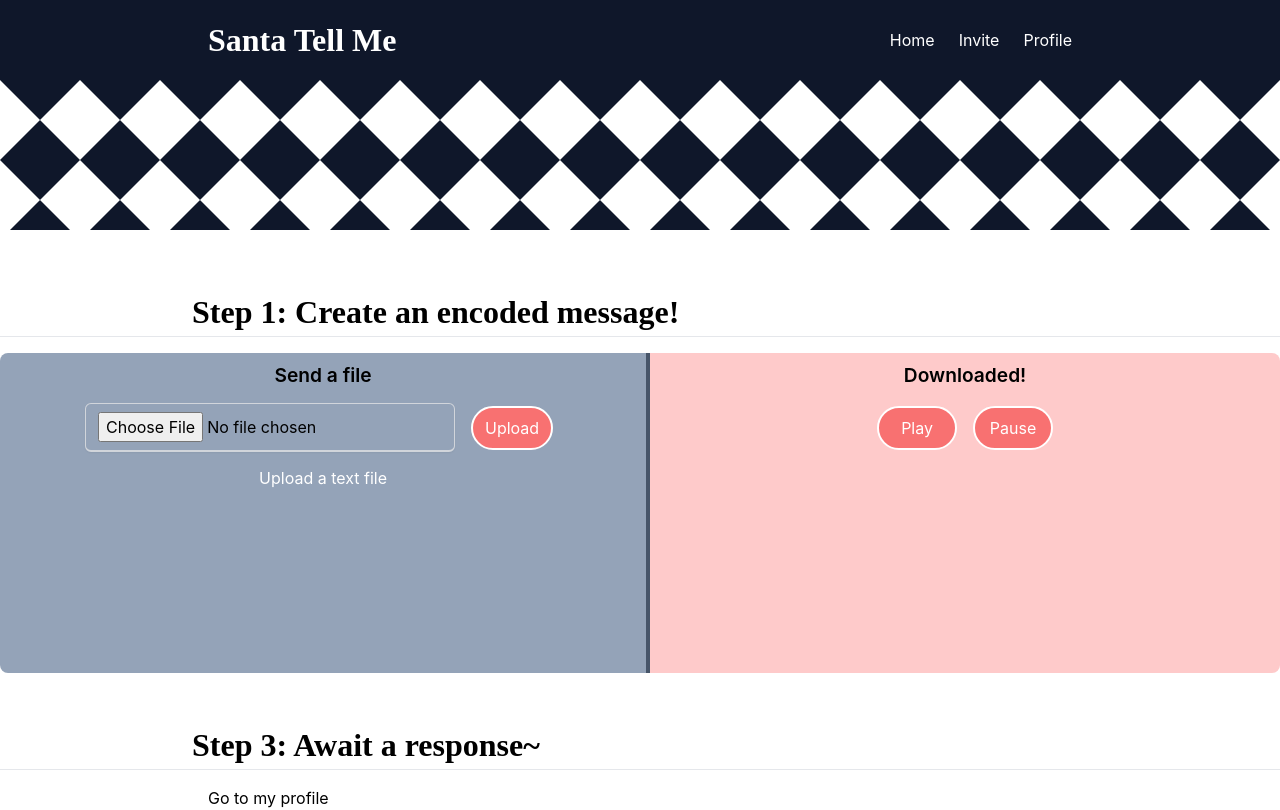
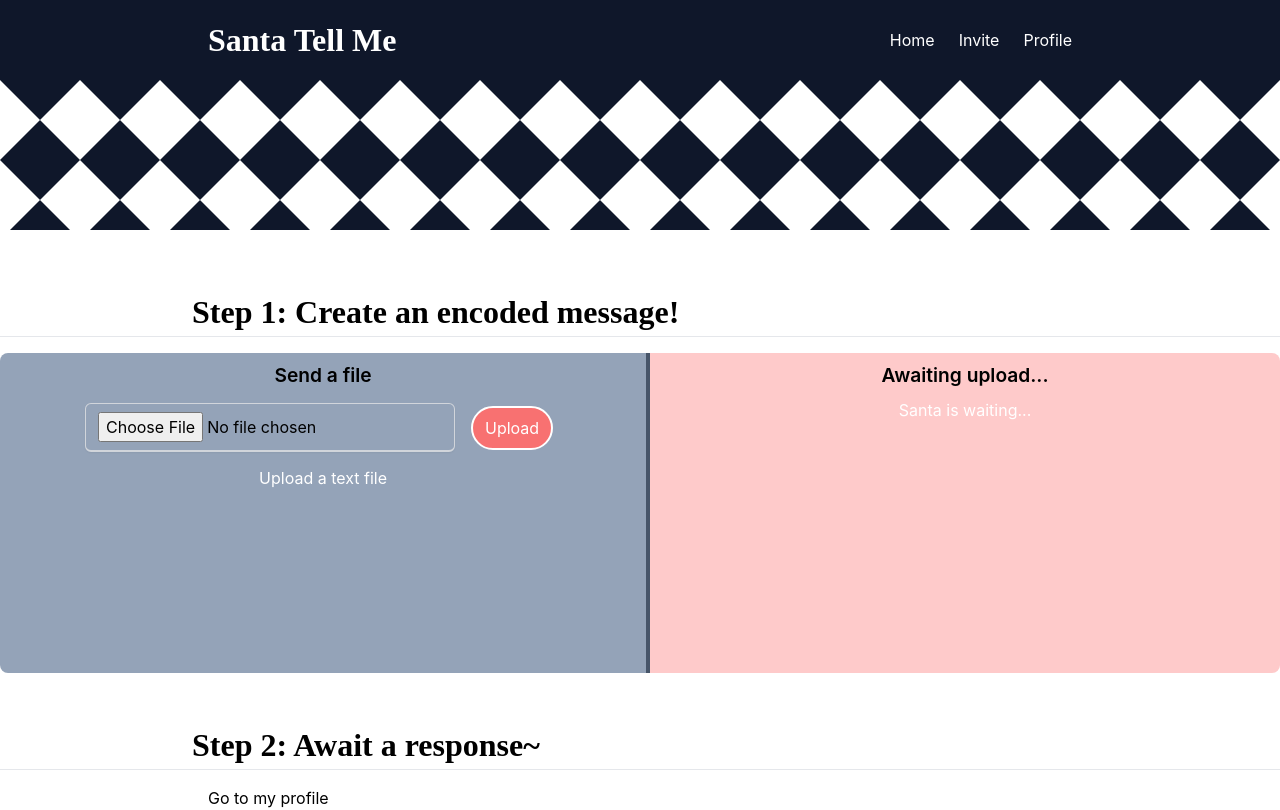
Before and after one commit to RJihyeon/SantaTellMe, a Next.js app in the folder frontend/: page /send in a window 1280 px wide. Shown: the top 810 px of the page. Built offline with nearby package versions, Linux system fonts and the light colour scheme; a web font is replaced by a local one.

Commit message:
feat: Update file upload result component(s)

```diff
--- a/frontend/app/components/invite/SectionReceiveLink.tsx
+++ b/frontend/app/components/invite/SectionReceiveLink.tsx
@@ -12,20 +12,20 @@ const SectionReceiveLink: React.FC = () => {
     setLink(pastedText);
 
     // Extract parameter from the pasted link (optional parsing logic)
-    const inviteParam = new URL(pastedText).searchParams.get('invite') || pastedText;
+    const inviteParam = new URL(pastedText).searchParams.get('token') || pastedText;
 
     // Navigate to /send with the parameter
-    router.push(`/send?invite=${encodeURIComponent(inviteParam)}`);
+    router.push(`/send?token=${encodeURIComponent(inviteParam)}`);
   };
 
   return (
     <section>
       <div className="wrapper">
         <div className="h-32 w-full mb-4 bg-red-200 rounded-lg mx-auto flex flex-col items-center justify-center">
-          <h3 className="text-lg mb-4">Paste link here:</h3>
+          <h3 className="text-lg mb-4">Paste your link here:</h3>
           <input
             type="text"
-            className="p-2 border rounded w-3/4"
+            className="p-2 border rounded w-[95%]"
             value={link}
             onPaste={handlePaste}
             onChange={(e) => setLink(e.target.value)}
--- a/frontend/app/components/send/SectionUpload.tsx
+++ b/frontend/app/components/send/SectionUpload.tsx
@@ -1,10 +1,18 @@
 // components/SectionUpload.tsx
 
-import React from 'react';
-import Upload from '../upload';
-import UploadResult from '../uploadResult';
+import React, { useState } from "react";
+import Upload from "../upload";
+import UploadResult from "../uploadResult";
 
 const SectionUpload: React.FC = () => {
+  const [isDownloaded, setIsDownloaded] = useState(false);
+  const [audioSrc, setAudioSrc] = useState<string | null>(null);
+
+  const handleUpload = (fileUrl: string) => {
+    setAudioSrc(fileUrl);
+    setIsDownloaded(true);
+  };
+
   return (
     <section>
       <div className="flex items-center justify-center h-80 flex-col md:flex-row">
@@ -12,14 +20,17 @@ const SectionUpload: React.FC = () => {
           <div className="px-2 my-2 flex flex-col gap-2 items-center">
             <h2 className="hidden">Send</h2>
             <h3>Send a file</h3>
-            <Upload initialMessage="Upload a text file" />
+            <Upload
+              initialMessage="Upload a text file"
+              onUpload={handleUpload}
+            />
           </div>
         </div>
         <div className="w-2 h-full bg-slate-600 hidden md:block"></div>
         <div className="w-full h-full bg-red-200 rounded-r-lg">
           <div className="px-2 my-2 flex flex-col gap-2 items-center">
             <h2 className="hidden">Result</h2>
-            <UploadResult />
+            <UploadResult isDownloaded={isDownloaded} audioSrc={audioSrc} />
           </div>
         </div>
       </div>
--- a/frontend/app/components/uploadResult.tsx
+++ b/frontend/app/components/uploadResult.tsx
@@ -3,16 +3,19 @@
 import React from "react";
 import AudioPlayer from "../components/common/AudioPlayer"; // Adjust the path as necessary
 
-const UploadResult: React.FC = () => {
-  const isDownloaded = false;
+interface UploadResultProps {
+  isDownloaded: boolean;
+  audioSrc: string | null;
+}
 
+const UploadResult: React.FC<UploadResultProps> = ({ isDownloaded, audioSrc }) => {
   return (
     <>
-      <h3>{isDownloaded ? "Awaiting upload..." : "Downloaded!"}</h3>
-      {isDownloaded ? (
-        <p>NO FILE</p>
+      <h3>{isDownloaded ? "Downloaded!" : "Awaiting upload..."}</h3>
+      {isDownloaded && audioSrc ? (
+        <AudioPlayer src={audioSrc} />
       ) : (
-        <AudioPlayer src="https://example.com/path/to/audio/file.mp3" />
+        <p>Santa is waiting...</p>
       )}
     </>
   );
--- a/frontend/app/send/page.tsx
+++ b/frontend/app/send/page.tsx
@@ -16,7 +16,7 @@ const Home = () => {
       <SectionUpload />
       {/* <TitleDivider title="Step 2: Select recipient" />
       <SectionSendTo /> */}
-      <TitleDivider title="Step 3: Await a response~" />
+      <TitleDivider title="Step 2: Await a response~" />
       <SectionWaitingRoom />
     </>
   );
```
Also changed, not shown: frontend/app/components/upload.tsx (+5 -3 lines).
